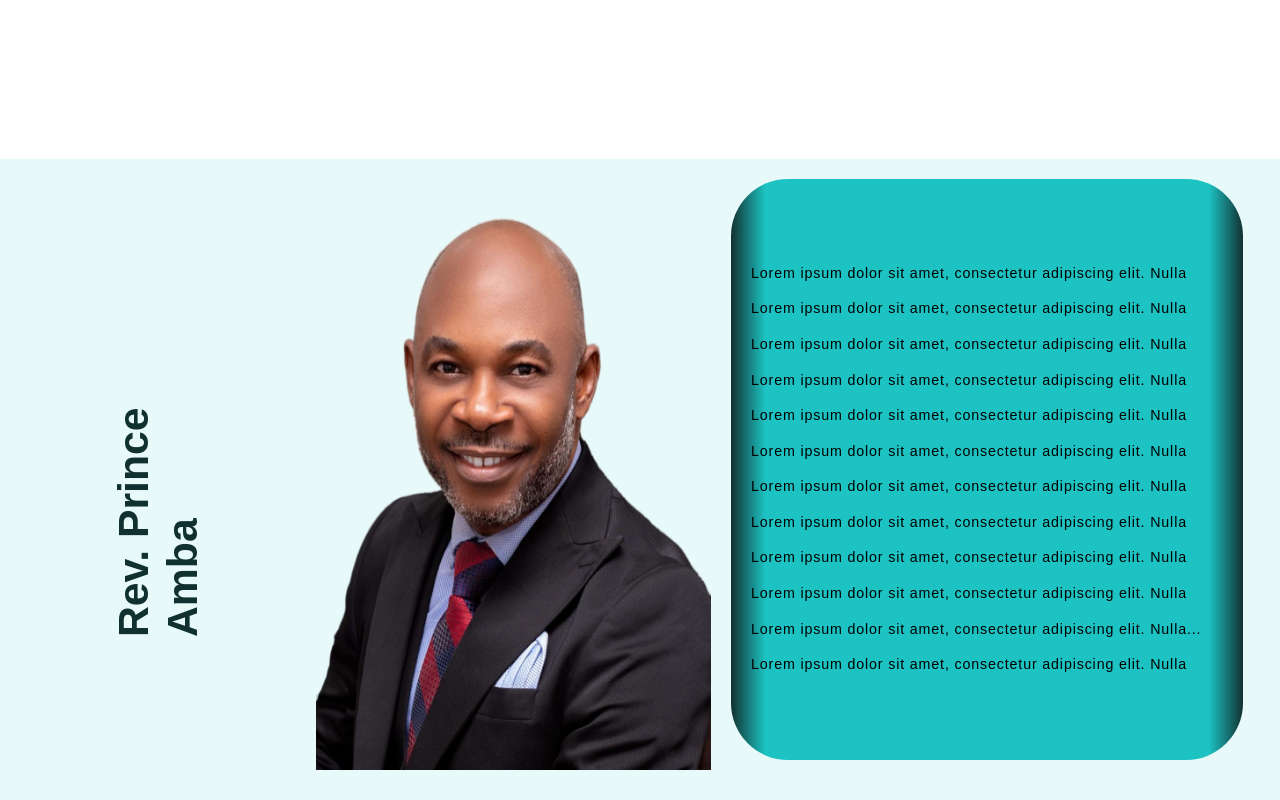
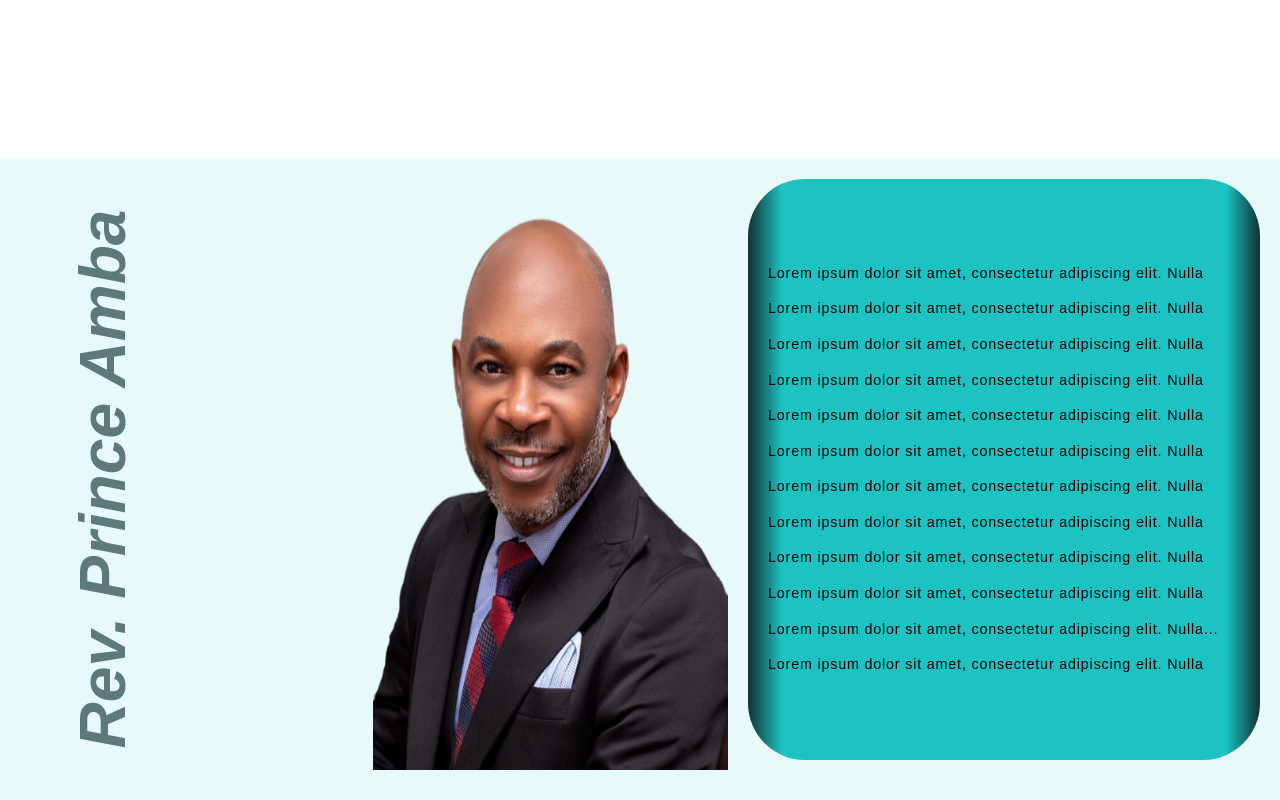
Before and after one commit to Iydeejames/Fortress-of-hope, a React (Create React App) app: page / in a window 1280 px wide. Shown: the part 1807-2607 px from the top of the page. Built offline with nearby package versions, Linux system fonts and the light colour scheme; grey boxes are pictures that could not be loaded.

Commit message:
Update App.css

```diff
--- a/src/App.css
+++ b/src/App.css
@@ -311,11 +311,12 @@ video {
 }
 
 .about-section-heading {
-  font-family: cursive;
-  font-size: 2rem;
-  color: rgb(17, 49, 49);
-
+  font-style: italic;
+  font-size: 3rem;
+  color: rgba(17, 49, 49, 0.644);
+  white-space: nowrap;
   transform: rotate(-90deg); /* Rotate the text */
+  margin-left: -13%;
 
 }
 
```
